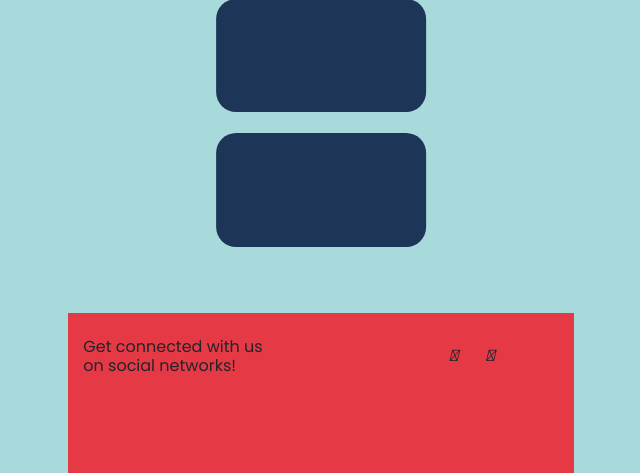
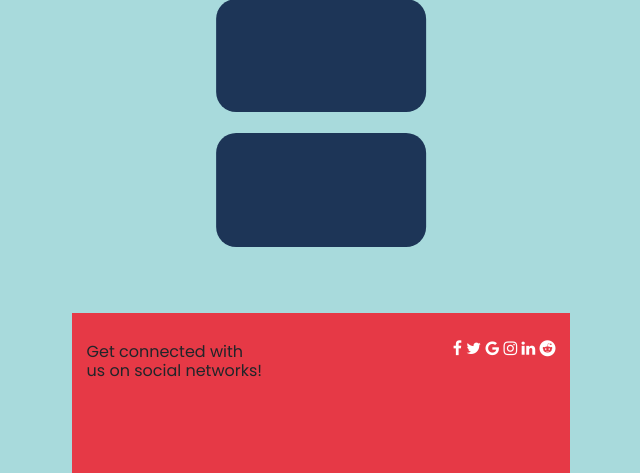
Before and after one commit to yacine-boucetta/blog, a PHP site: page /index.php in a window 1280 px wide. Shown: the part 449-922 px from the top of the page, without its empty margins (319-959 px from the left). Run offline with PHP 8.4, Linux system fonts and the light colour scheme; data that the repository does not hold is empty; some libraries are stand-ins or nearby versions.

Commit message:
icon reseaux

```diff
--- a/template/footer.php
+++ b/template/footer.php
@@ -11,25 +11,25 @@
 
         <div class="col-md-6 col-lg-7 text-center text-md-right">
 
-            <a class="fb-ic">
-            <i class="fab fa-facebook-f white-text mr-4"> </i>
-            </a>
+        <section class="mb-4">
+            <!-- Facebook -->
+            <a href="#" class="fa fa-facebook"></a>
+
             <!-- Twitter -->
-            <a class="tw-ic">
-            <i class="fab fa-twitter white-text mr-4"> </i>
-            </a>
-            <!-- Google +-->
-            <a class="gplus-ic">
-            <i href=> </i>
-            </a>
-            <!--Linkedin -->
-            <a class="li-ic">
-            <i class="fab fa-linkedin-in white-text mr-4"> </i>
-            </a>
-            <!--Instagram-->
-            <a class="ins-ic">
-            <i class="fab fa-instagram white-text"> </i>
-            </a>
+            <a href="#" class="fa fa-twitter"></a>
+
+            <!-- Google -->
+            <a href="#" class="fa fa-google"></a>
+
+            <!-- Instagram -->
+            <a href="#" class="fa fa-instagram"></a>
+
+            <!-- Linkedin -->
+            <a href="#" class="fa fa-linkedin"></a>
+
+            <!-- Github -->
+            <a href="#" class="fa fa-reddit"></a>
+    </section>
 
         </div>
 
```
